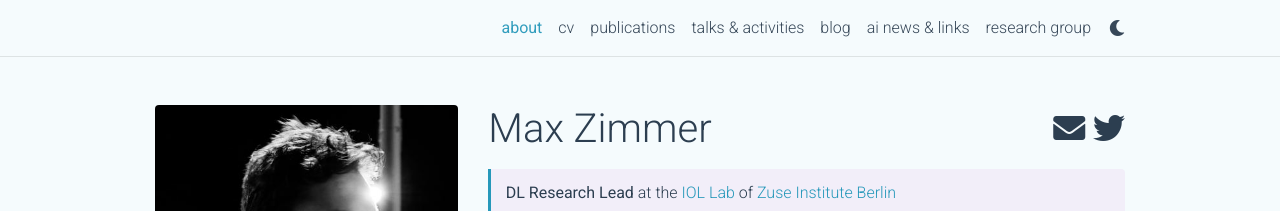
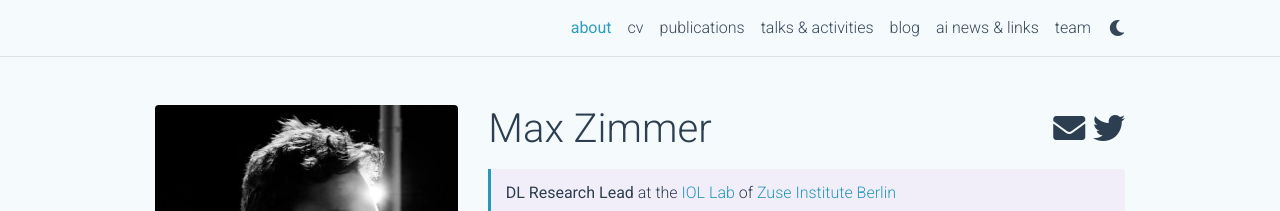
Before and after one commit to zimmer-m/zimmer-m.github.io, a Jekyll site: the page built from _pages/about.md, in a window 1280 px wide. Shown: the top 211 px of the page. Built offline with Jekyll 4.4.1, drawn with Linux system fonts in a browser that asks for light colours; full-size pictures stand in for the smaller copies a plugin makes; comment, search, counter and statistics services are not loaded; a style sheet for code colours, icons or effects is not loaded.

Commit message:
research team v2

```diff
--- a/_includes/header.html
+++ b/_includes/header.html
@@ -87,7 +87,7 @@
 
               <!-- group -->
               <li class="nav-item">
-                <a class="nav-link" href="https://iol.zib.de/learn" target="_blank" rel="noopener noreferrer">research group</a>
+                <a class="nav-link" href="https://iol.zib.de/learn" target="_blank" rel="noopener noreferrer">team</a>
               </li>
               {%- if site.enable_darkmode %}
 
```
